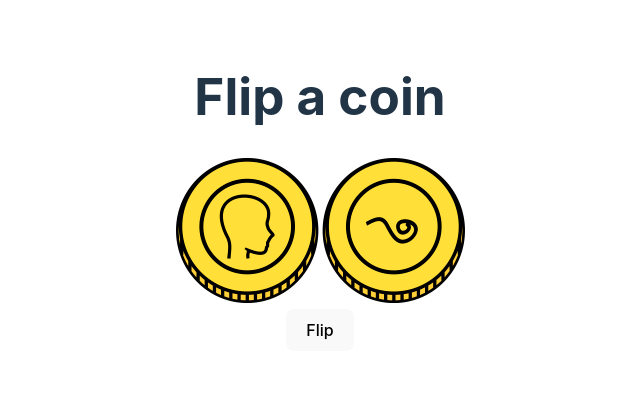
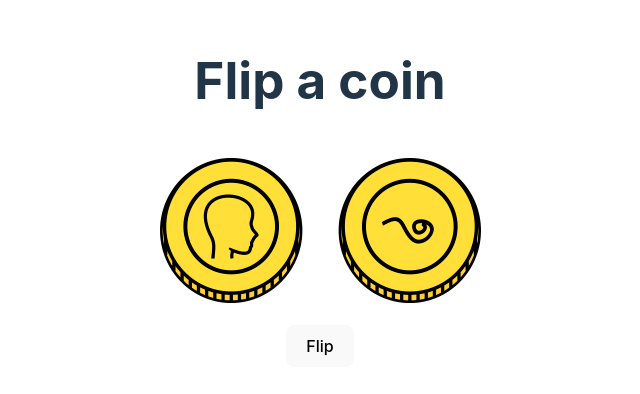
Before and after one commit to HubelbauerMartin/coin-flip, a React (Vite) app: page / in a window 1280 px wide. Shown: the part 208-602 px from the top of the page, without its empty margins (320-960 px from the left). Built offline with nearby package versions, Linux system fonts and the light colour scheme.

Commit message:
Animate the images

```diff
--- a/src/App.css
+++ b/src/App.css
@@ -4,3 +4,13 @@
   padding: 2rem;
   text-align: center;
 }
+
+img {
+  animation: flip 0.3s forwards;
+  margin: 1em;
+}
+
+@keyframes flip {
+  from { transform: scaleX(0); }
+  to { transform: scaleX(1); }
+}
```
